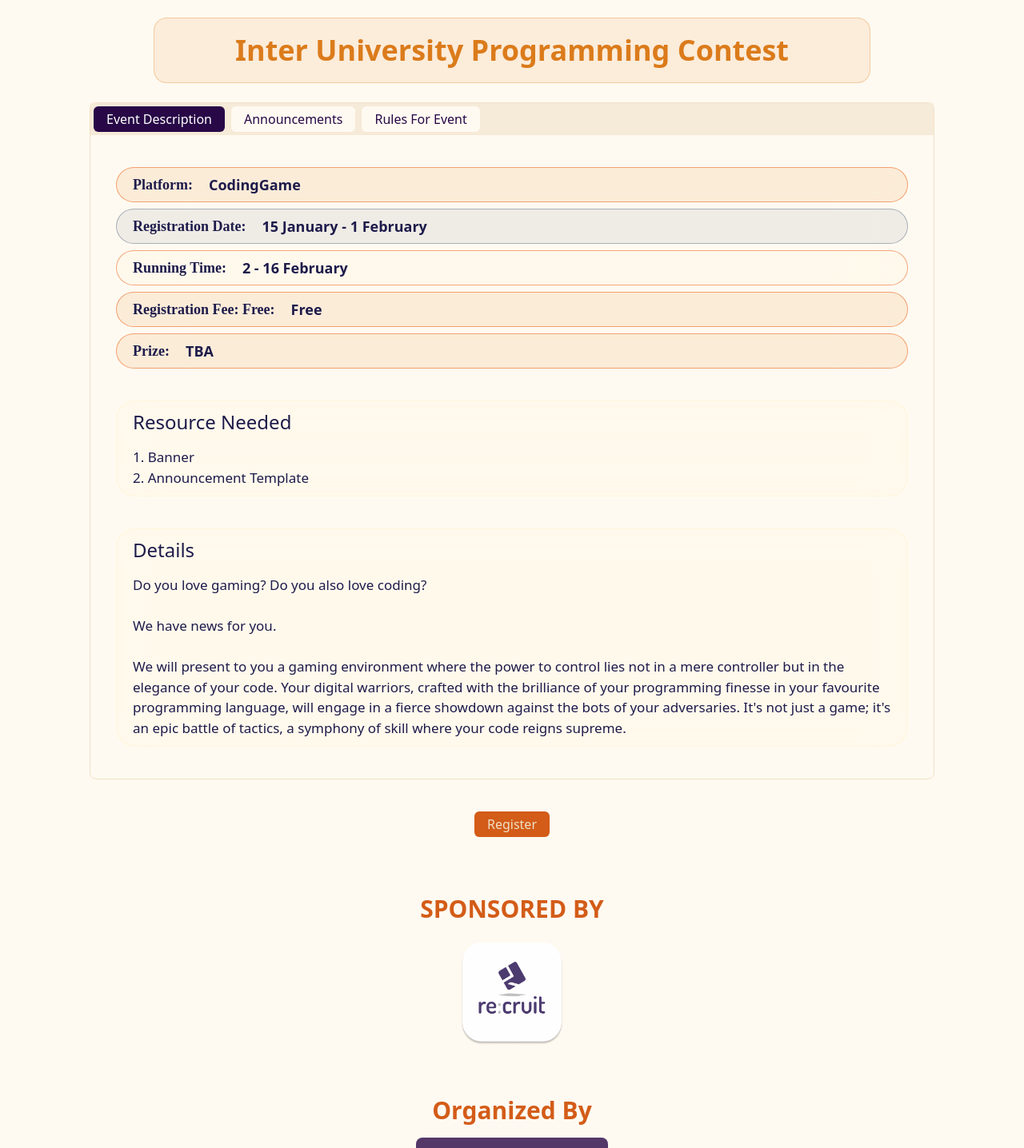
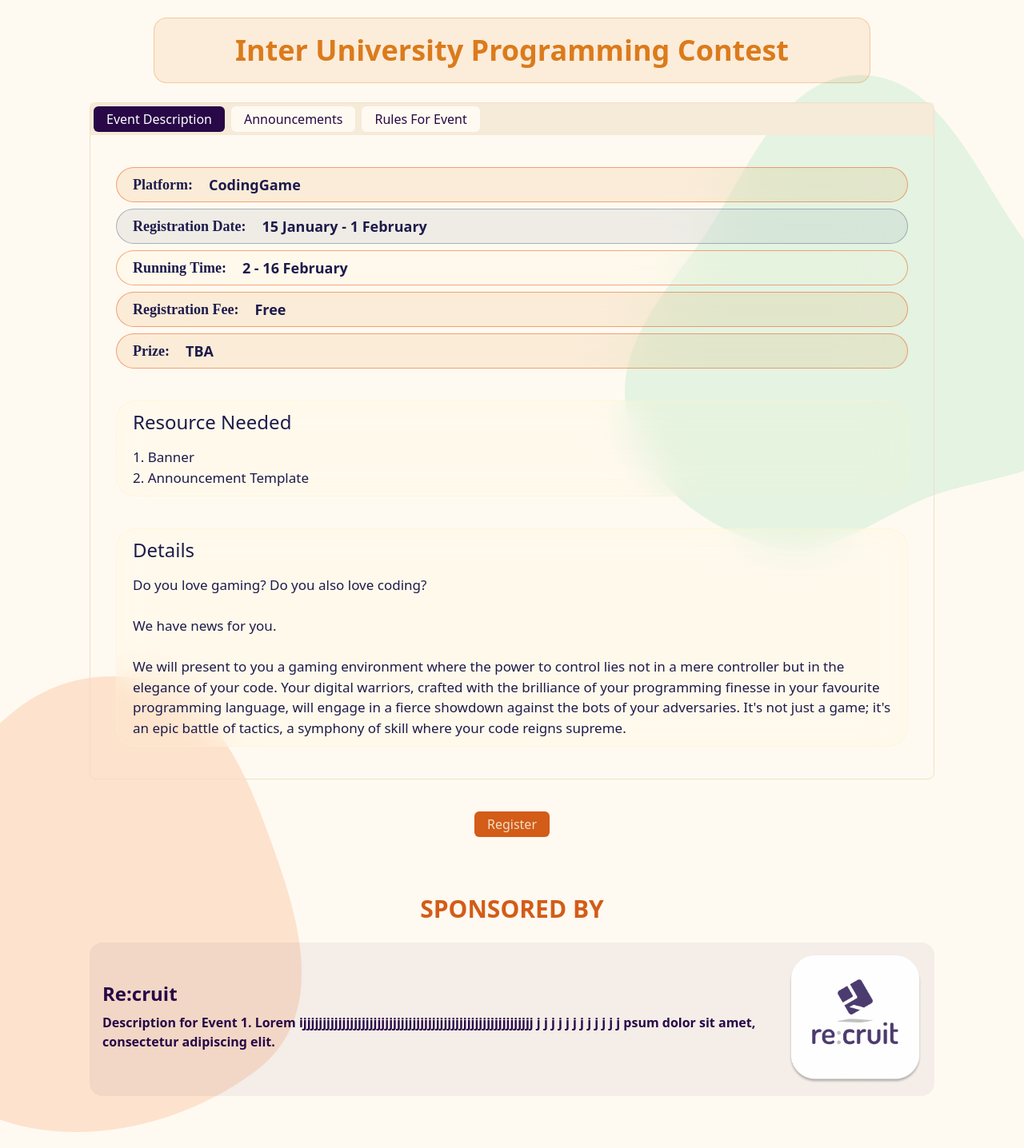
Before and after one commit to Hasibul-Islam-Shanto/cse_carnival_website, a React (Vite) app in the folder frontend/: page /iupc in a window 1280 px wide. Shown: the part 434-1870 px from the top of the page at 80% size. Built offline with nearby package versions, Linux system fonts and the light colour scheme.

Commit message:
vector added to pages, items bg and border color added and implemented

```diff
--- a/frontend/src/components/AboutUs.jsx
+++ b/frontend/src/components/AboutUs.jsx
@@ -4,7 +4,7 @@ import React from 'react';
 
 const AboutUs = () => {
   return (
-    <div className="container mx-auto px-20 pb-8 pt-8 ">
+    <div className="container mx-auto px-20 pb-8 pt-8 bg-aboutus-body rounded-2xl">
       <h2 className="text-3xl font-bold text-center mb-6 text-title">ABOUT US</h2>
 
       <div className="text-center">
--- a/frontend/src/components/Events.jsx
+++ b/frontend/src/components/Events.jsx
@@ -1,7 +1,7 @@
 // BodySection.js
 
 import React from 'react';
-import { Items } from './Items';
+import { EventItems } from './Items';
 import { events } from '../data/data';
 
 const Events = () => {
@@ -10,7 +10,7 @@ const Events = () => {
         <div className="container mx-auto pb-8 pt-4">
             <h2 className="text-3xl font-bold text-center mb-6 text-title">Events</h2>
             {events.map((event) => (
-                <Items key={event.name} event={event} />
+                <EventItems key={event.name} event={event} />
             ))}
         </div>
     );
--- a/frontend/src/components/Items.jsx
+++ b/frontend/src/components/Items.jsx
@@ -3,9 +3,9 @@ import { Link } from "react-router-dom";
 import { PrimaryButton, SecondaryButton } from "./Button";
 import PropTypes from 'prop-types';
 
-const Items = ({ event }) => {
+const EventItems = ({ event }) => {
     return (
-        <div className="flex odd:justify-between odd:flex-row-reverse items-center mb-8 gap-10 border border-navbar-button border-opacity-15 p-5 rounded-2xl backdrop-blur-lg">
+        <div className={`flex ${event.bg} ${event.border} odd:justify-between odd:flex-row-reverse items-center mb-8 gap-10 border p-5 rounded-2xl`}>
             <div className="flex-shrink-0">
                 <img src={event.image} alt="Event 1" className="" />
             </div>
@@ -35,7 +35,7 @@ const Items = ({ event }) => {
 
 const SponsorItem = ({ sponsor }) => {
     return (
-        <div className="flex odd:justify-between odd:flex-row-reverse items-center mb-8 gap-10">
+        <div className={`flex odd:justify-between odd:flex-row-reverse items-center mb-8 gap-10 bg-sponsor-body p-4 rounded-2xl`}>
             <div className="flex-shrink-0">
                 <img src={sponsor.image} alt="sponsor 1" className="h-40" />
             </div>
@@ -50,12 +50,23 @@ const SponsorItem = ({ sponsor }) => {
 
 const SponsorList = ({ sponsor }) => {
     return (
-        // <div></div>
-        <img src={sponsor.image} alt="Sponsor 1" className="w-32 h-32" />
-    )
+        <div className={`flex odd:justify-between odd:flex-row-reverse items-center mb-8 gap-10 bg-sponsor-body p-4 rounded-2xl`}>
+            <div className="flex-shrink-0">
+                <img src={sponsor.image} alt="sponsor 1" className="h-40" />
+            </div>
+            <div className="text-navbar">
+                <h3 className="text-2xl font-bold md:mb-2 ">{sponsor.name}</h3>
+                <p className="md:mb-2">{sponsor.description}</p>
+            </div>
+        </div>
+    );
+    // return (
+    //     // <div></div>
+    //     <img src={sponsor.image} alt="Sponsor 1" className="w-32 h-32" />
+    // )
 }
 
-Items.propTypes = {
+EventItems.propTypes = {
     event: PropTypes.object.isRequired,
 };
 SponsorList.propTypes = {
@@ -66,4 +77,4 @@ SponsorItem.propTypes = {
     sponsor: PropTypes.object.isRequired,
 };
 
-export { Items, SponsorList, SponsorItem };
+export { EventItems, SponsorList, SponsorItem };
--- a/frontend/src/components/Words.jsx
+++ b/frontend/src/components/Words.jsx
@@ -52,7 +52,7 @@ const Words = () => {
 
     return (
       <div className="text-center mt-10">
-        <h1 className="text-3xl font-bold mb-6 text-navbar-button">Few Words From...</h1>
+        <h1 className="text-3xl font-bold mb-6 text-navbar-button-hover">Few Words From...</h1>
         <Slider {...settings} className="py-6" ref={sliderRef}>
           {quotesData.map((quote) => (
             <div key={quote.id} className="flex-shrink-0 mx-3" style={{ minWidth: '300px' }}>
@@ -66,8 +66,8 @@ const Words = () => {
         </Slider>
         <div className="flex justify-center">
           <div className="arrow-row flex gap-6">
-            <NextArrow onClick={handleNext} />
-            <PrevArrow onClick={handlePrev} />
+            <NextArrow onClick={handlePrev} />
+            <PrevArrow onClick={handleNext} />
           </div>
         </div>
       </div>
--- a/frontend/src/data/data.jsx
+++ b/frontend/src/data/data.jsx
@@ -10,6 +10,8 @@ export const events = [
         registration: "/",
         link: "/iupc",
         details: "",
+        bg: "bg-iupc-body",
+        border: "border-iupc-border",
     },
     {
         name: "Hackathon",
@@ -22,6 +24,8 @@ export const events = [
         registration: "/",
         link: "/hackathon",
         details: "",
+        bg: "bg-hackathon-body",
+        border: "border-hackathon-border",
     },
     {
         name: "DL Sprint",
@@ -34,6 +38,8 @@ export const events = [
         registration: "/",
         link: "/dlsprint",
         details: "",
+        bg: "bg-dlsprint-body",
+        border: "border-dlsprint-border",
     },
     {
         name: "Code Battle",
@@ -46,6 +52,8 @@ export const events = [
         registration: "/",
         link: "/codebattle",
         details: "Do you love gaming? \n \n Do you also love coding? \n \n We have news for you. We will present to you a gaming environment where the power to control lies not in a mere controller but in the elegance of your code. Your digital warriors, crafted with the brilliance of your programming finesse in your favourite programming language, will engage in a fierce showdown against the bots of your adversaries. It's not just a game; it's an epic battle of tactics, a symphony of skill where your code reigns supreme.",
+        bg: "bg-codebattle-body",
+        border: "border-codebattle-border",
     }
 ];
 
--- a/frontend/src/data/eventDetails.ts
+++ b/frontend/src/data/eventDetails.ts
@@ -12,7 +12,7 @@ export const IUPCShortDescription = [
       value: "2 - 16 February"
     },
     {
-      title: "Registration Fee: Free",
+      title: "Registration Fee",
       value: "Free"
     },
     {
@@ -37,7 +37,7 @@ export const dlSpringShortDescription = [
       value: "Kaggle"
     },
     {
-      title: "Registration Fee: Free",
+      title: "Registration Fee",
       value: "Free"
     },
     {
@@ -64,7 +64,7 @@ export const dlSpringLongDescription = [
     },
     {
       title: "🏆 Prizes:",
-      value: "Compete for incredible prizes, including cash rewards, Kaggle competition medals, and the chance to be recognized as a pioneer in the field of autonomous vehicle object detection.<br/><br/><br/>📅 Important Dates:"
+      value: "Compete for incredible prizes, including cash rewards, Kaggle competition medals, and the chance to be recognized as a pioneer in the field of autonomous vehicle object detection."
     }
 ];
 
@@ -82,7 +82,7 @@ export const codeBattleShortDescription = [
       value: "2 - 16 February"
     },
     {
-      title: "Registration Fee: Free",
+      title: "Registration Fee",
       value: "Free"
     },
     {
@@ -116,7 +116,7 @@ export const hackathonShortDescription = [
       value: "2 - 16 February"
     },
     {
-      title: "Registration Fee: Free",
+      title: "Registration Fee",
       value: "Free"
     },
     {
--- a/frontend/src/data/vector.jsx
+++ b/frontend/src/data/vector.jsx
@@ -4,7 +4,7 @@ export const HomeLeft = () => {
         <img
             src="/image/background/HomeLeft.svg"
             alt="Vector Art 1"
-            style={{ position: 'absolute', top: '20rem', left: '0rem', transparency: '0.5' }}
+            style={{ position: 'absolute', top: '20rem ', left: '0rem', transparency: '0.5' }}
         />
     );
 };
@@ -34,7 +34,7 @@ export const HomeRight2 = () => {
         <img
             src="/image/background/HomeRight2.png"
             alt="Vector Art 4"
-            style={{ position: 'absolute', top: '135rem', right: '0rem', opacity: '1', zIndex: -1 }}
+            style={{ position: 'absolute', top: '180rem', right: '0rem', opacity: '1', zIndex: -1 }}
         />
     );
 };
@@ -44,7 +44,7 @@ export const IUPCRight= () => {
         <img
             src="/image/background/IUPCRight.png"
             alt="Vector Art 3"
-            style={{ position: 'absolute', top: '0rem', right: '0rem' }}
+            style={{ position: 'absolute', top: '28rem', right: '0rem' }}
         />
     );
 };
@@ -54,7 +54,7 @@ export const IUPCLeft= () => {
         <img
             src="/image/background/IUPCLeft.png"
             alt="Vector Art 3"
-            style={{ position: 'absolute', top: '0rem', left: '0rem' }}
+            style={{ position: 'absolute', top: '75rem', left: '0rem' }}
         />
     );
 };
--- a/frontend/src/pages/DLSprint.jsx
+++ b/frontend/src/pages/DLSprint.jsx
@@ -40,7 +40,7 @@ const DLSprint = () => {
         <DLSprintRight />
       </div>
       <div className='text-navbar z-10 relative px-28'>
-        <Banner link="/image/banner/bannerDLSprint.jpg" />
+        <Banner link="/image/banner/bannerCodeBattle.jpg" />
         <h2 className="text-4xl font-bold md:my-6 py-5 md:mx-64 text-navbar-button text-center bg-navbar-button bg-opacity-10 rounded-2xl border border-navbar-button border-opacity-30">Deep Learning Sprint</h2>
         <Tab child1={description} child2={announcment} child3={download} />
         <div className='py-10 w-full flex justify-center'>
--- a/frontend/src/pages/IUPC.jsx
+++ b/frontend/src/pages/IUPC.jsx
@@ -5,6 +5,7 @@ import { PrimaryButton } from '../components/Button';
 import Banner from '../components/Banner';
 import SponsoredBy from '../components/SponsoredBy';
 import { IUPCSponsor } from '../data/data';
+import { IUPCLeft, IUPCRight } from '../data/vector';
 import { Details, QuickDetails } from '../components/Details';
 import { IUPCLongDescription, IUPCShortDescription } from '../data/eventDetails';
 
@@ -12,11 +13,11 @@ const IUPC = () => {
   const description = (
     <div className='flex flex-col px-4 gap-10'>
       <div className='flex flex-col gap-2 '>
-        <QuickDetails className="bg-amber-600 border-orange-600" description={IUPCShortDescription[0]}/>
-        <QuickDetails className="bg-slate-500 border-slate-500" description={IUPCShortDescription[1]}/>
-        <QuickDetails className="bg-amber-100 border-amber-100" description={IUPCShortDescription[2]}/>
-        <QuickDetails className="bg-amber-600 border-orange-600" description={IUPCShortDescription[3]}/>
-        <QuickDetails className="bg-amber-600 border-orange-600" description={IUPCShortDescription[4]}/>
+        <QuickDetails className="bg-amber-600 border-orange-600" description={IUPCShortDescription[0]} />
+        <QuickDetails className="bg-slate-500 border-slate-500" description={IUPCShortDescription[1]} />
+        <QuickDetails className="bg-amber-100 border-amber-100" description={IUPCShortDescription[2]} />
+        <QuickDetails className="bg-amber-600 border-orange-600" description={IUPCShortDescription[3]} />
+        <QuickDetails className="bg-amber-600 border-orange-600" description={IUPCShortDescription[4]} />
       </div>
       {IUPCLongDescription.map((item) => (
         <Details key={item.title} description={item} />
@@ -34,15 +35,20 @@ const IUPC = () => {
     </div>
   )
   return (
-
-    <div className=' text-navbar px-28'>
-      <Banner link="/image/banner/bannerIUPC.png" />
-      <h2 className=" text-4xl font-bold md:my-6 py-5 md:mx-20  text-navbar-button text-center bg-navbar-button bg-opacity-10 rounded-2xl border border-navbar-button border-opacity-30">Inter University Programming Contest</h2>
-      <Tab child1={description} child2={announcment} child3={download} />
-      <div className='py-10 w-full flex justify-center'>
-        <PrimaryButton text='Register' />
+    <div>
+      <div className='z-0 relative'>
+        <IUPCLeft />
+        <IUPCRight />
       </div>
-      <SponsoredBy list={"list"} sponsors={IUPCSponsor}/>
+      <div className='text-navbar z-10 relative px-28'>
+        <Banner link="/image/banner/bannerHackathon.jpg" />
+        <h2 className=" text-4xl font-bold md:my-6 py-5 md:mx-20  text-navbar-button text-center bg-navbar-button bg-opacity-10 rounded-2xl border border-navbar-button border-opacity-30">Inter University Programming Contest</h2>
+        <Tab child1={description} child2={announcment} child3={download} />
+        <div className='py-10 w-full flex justify-center'>
+          <PrimaryButton text='Register' />
+        </div>
+        <SponsoredBy list={"list"} sponsors={IUPCSponsor} />
+      </div>
     </div>
   );
 };
```
Also changed, not shown: frontend/tailwind.config.js (+13 -1 lines).
